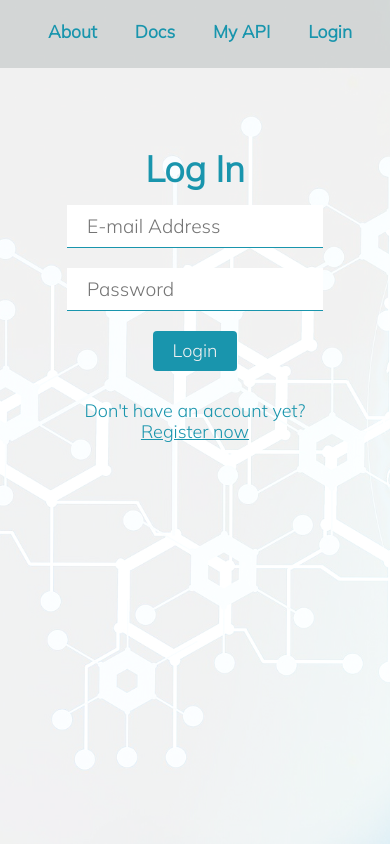
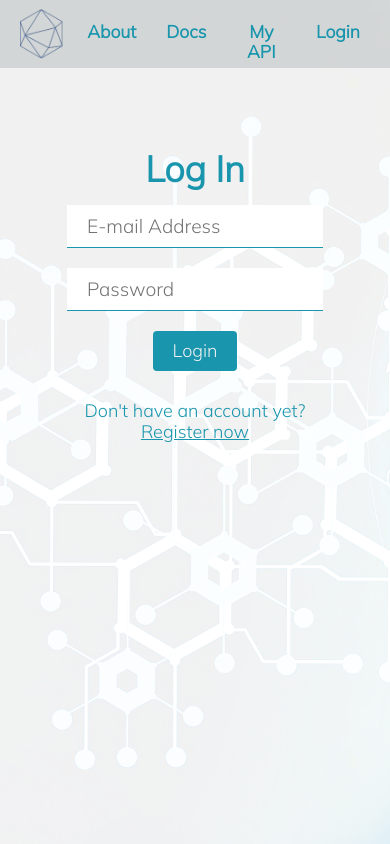
Before and after one commit to shmuelgb/custom_api, a React (Create React App) app in the folder client/: page /login in a window 390 px wide. Built offline with nearby package versions, Linux system fonts and the light colour scheme; no server answers.

Commit message:
hompage btn img in Nav, on mobile

```diff
--- a/client/src/components/Nav/Nav.css
+++ b/client/src/components/Nav/Nav.css
@@ -63,6 +63,10 @@
   .Nav img {
     display: none;
   }
+  .Nav .mobile-logo {
+    display: initial;
+    cursor: pointer;
+  }
   .Nav .nav__links {
     width: 100%;
     -webkit-box-pack: space-evenly;
--- a/client/src/components/Nav/Nav.jsx
+++ b/client/src/components/Nav/Nav.jsx
@@ -1,6 +1,7 @@
 import React, { useEffect } from "react";
 import { useTokenPro, useIsMobilePro } from "../../providers/SessionProvider";
 import logo from "../../assets/CA_logo2.png";
+import logoFigure from "../../assets/CA_logo_figure.png";
 import { Link, useHistory } from "react-router-dom";
 import caServer, { getAuthHeader } from "../../api/ca_server";
 import "./Nav.css";
@@ -43,6 +44,14 @@ export default function Nav() {
     <div className="Nav">
       <img onClick={navigateToHomepage} src={logo} alt="logo" />
       <div className="nav__links">
+        {isMobile && (
+          <img
+            onClick={navigateToHomepage}
+            className="mobile-logo"
+            src={logoFigure}
+            alt="logo"
+          />
+        )}
         <Link className="btn" to="/about">
           About
         </Link>
--- a/client/src/components/Nav/Nav.scss
+++ b/client/src/components/Nav/Nav.scss
@@ -41,6 +41,10 @@
     img {
       display: none;
     }
+    .mobile-logo {
+      display: initial;
+      cursor: pointer;
+    }
     .nav__links {
       width: 100%;
       justify-content: space-evenly;
```
Also changed, not shown: 1 other file (tests, documents, lock files or other folders).
